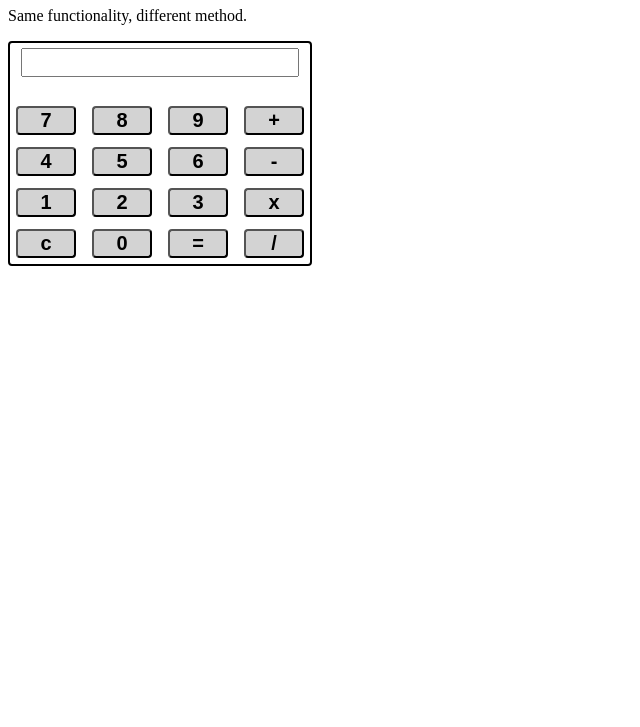
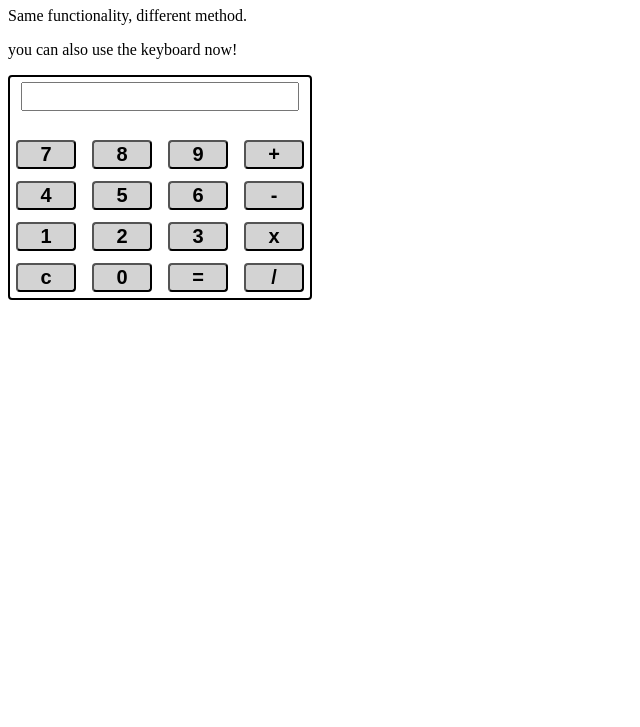
Before and after one commit to dambergn/js-calculator, a plain HTML site: page basicv2.html in a window 1280 px wide. Shown: the part 73-800 px from the top of the page, without its empty margins (0-640 px from the left). Drawn offline with Linux system fonts and the light colour scheme.

Commit message:
updated basicv2.html with text to inform user that they can use keys on the keyboard.

```diff
--- a/basicv2.html
+++ b/basicv2.html
@@ -34,6 +34,7 @@
 <body>
   <h1>Basic Calculator v2</h1>
   <p>Same functionality, different method.</p>
+  <p>you can also use the keyboard now!</p>
   <div id="calc-contain">
     <form name="calculator">
       <input id="answer" type="text" name="answer" />
```
Also changed, not shown: 1 other file.
